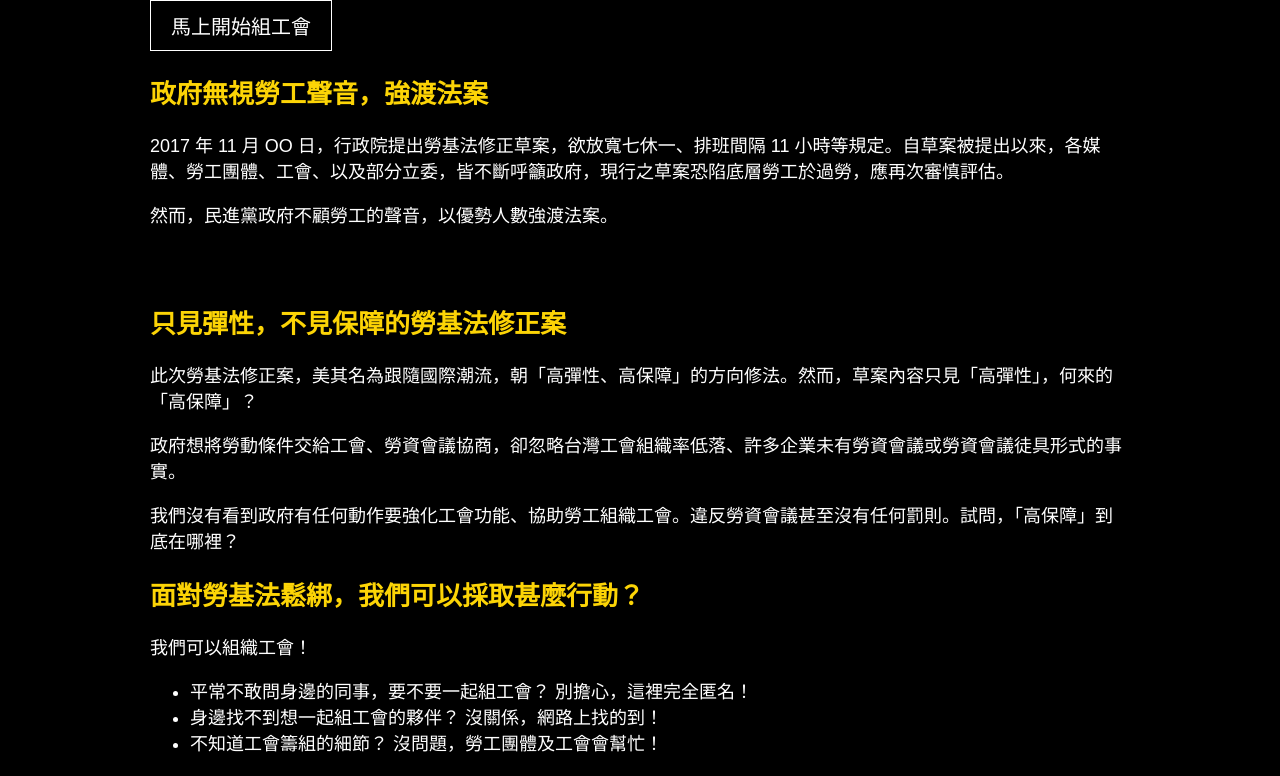
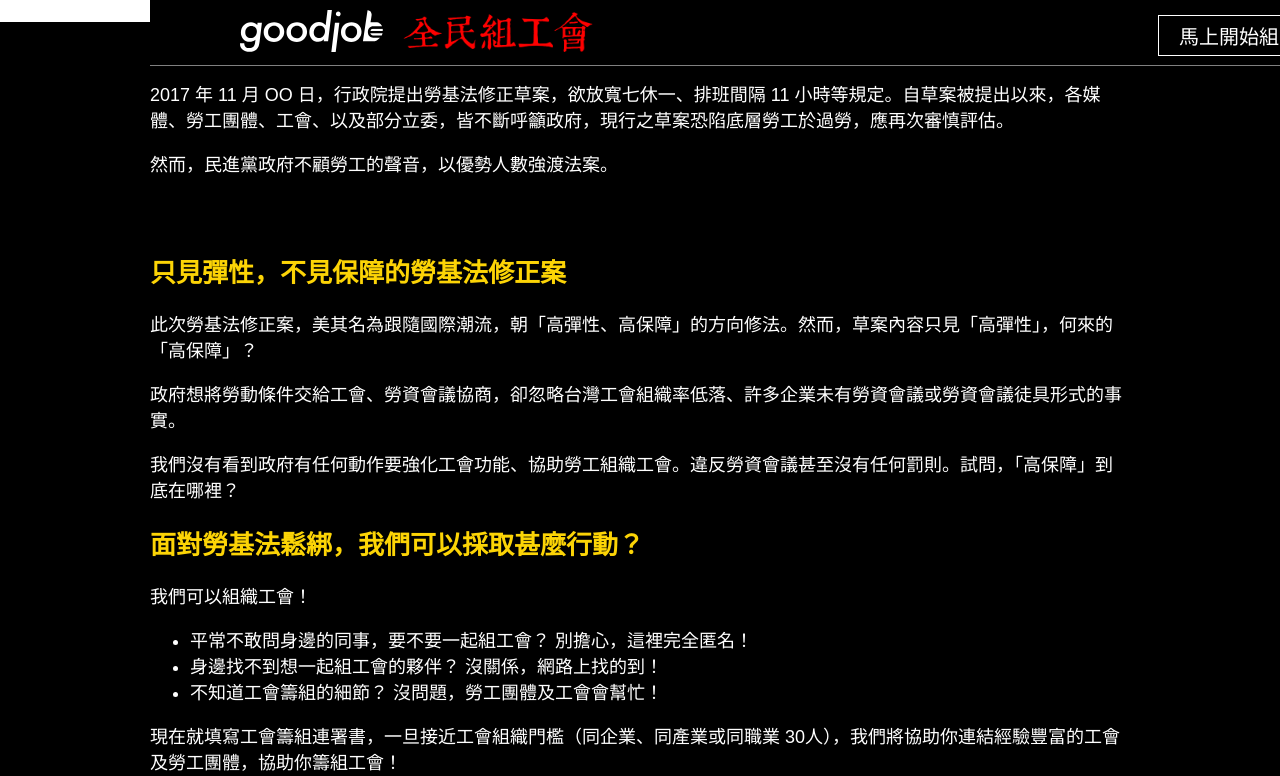
Before and after one commit to goodjoblife/LaborUnion, a React (Create React App) app: page / in a window 1280 px wide. Shown: the top 776 px of the page. Built offline with nearby package versions, Linux system fonts and the light colour scheme.

Commit message:
add header styles and logos

```diff
--- a/src/components/Header.jsx
+++ b/src/components/Header.jsx
@@ -3,16 +3,44 @@ import React from 'react';
 import styled from 'styled-components';
 
 import Button from './Button';
+import logo from '../assets/logo.svg';
+import logoName from '../assets/logo-name.png';
 
 const StyledHeader = styled.div`
+    border-bottom: 1px solid grey;
+    position: fixed;
+    top: 0;
+    width: 100%;
+    height: 65px;
+    background-color: black;
 
+    .header-container {
+        max-width: 1100px;
+        margin: auto;
+        .header-logo {
+            padding: 10px 0;
+        }
+        .header-logo-name {
+            height: 40px;
+            padding: 10px 0 10px 20px;
+        }
+        .cta-button {
+            margin-top: 15px;
+            padding: 5px 20px;
+            float: right;
+        }
+
+    }
 `;
 
 const Header = () => {
     return (
         <StyledHeader>
-            <div className="logo"></div>
-            <Button> 馬上開始組工會 </Button>
+            <div className="header-container">
+                <img src={logo} className="header-logo"></img>
+                <img src={logoName} className="header-logo-name"></img>
+                <Button className="cta-button"> 馬上開始組工會 </Button>
+            </div>
         </StyledHeader>
     );
 };
```
Also changed, not shown: src/assets/logo-name.png (added), src/assets/logo.svg.
